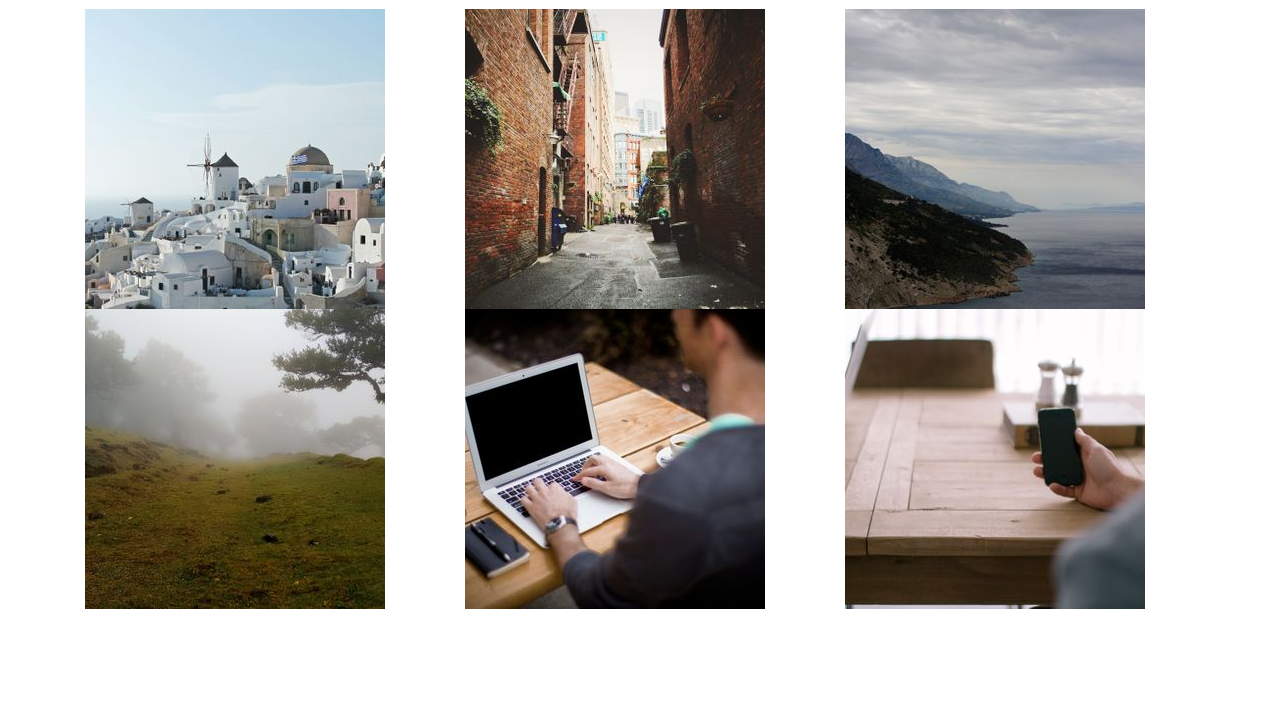
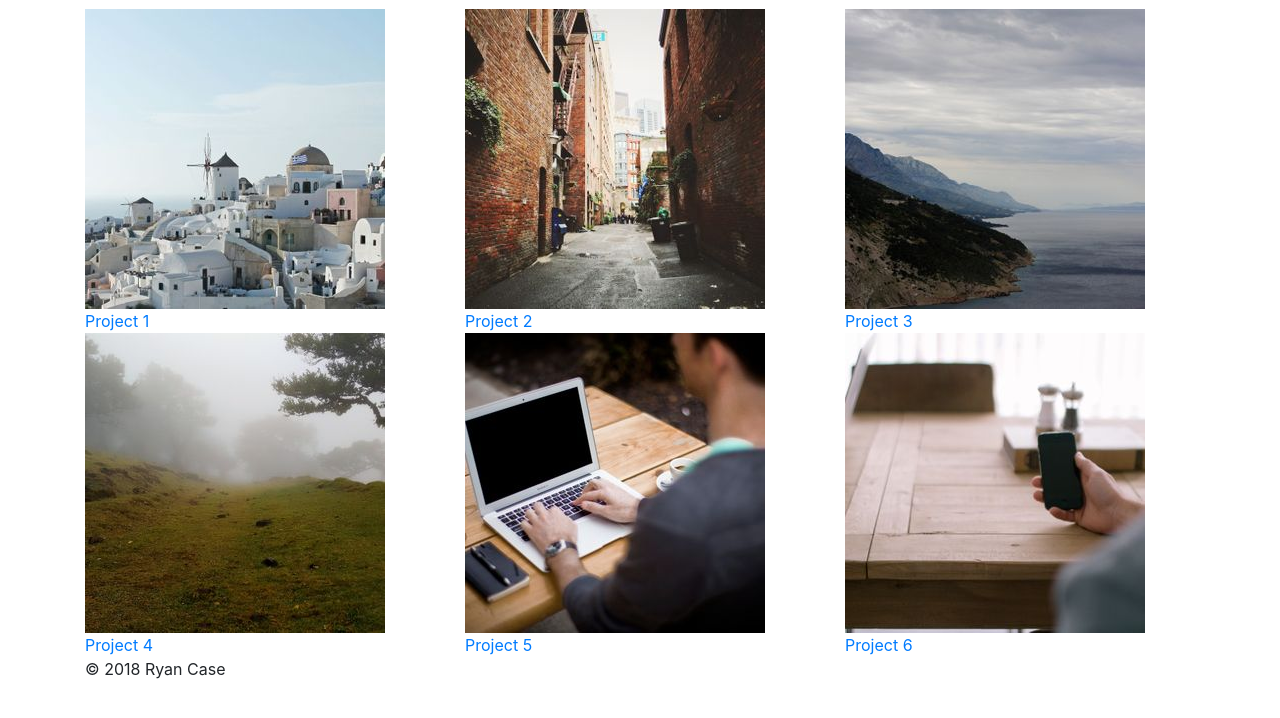
Before and after one commit to Ryan-T-Case/Bootstrap-Portfolio, a plain HTML site: page portfolio.html in a window 1280 px wide. Shown: the part 62-780 px from the top of the page. Drawn offline with nearby package versions, Linux system fonts and the light colour scheme.

Commit message:
Fixed layout issue with portfolio. Added footer to page

```diff
--- a/portfolio.html
+++ b/portfolio.html
@@ -40,25 +40,46 @@
         <div class="row">
             <div class="col-xs-12 col-md-6 col-lg-4">
                 <img src="assets/images/placeholder-1.jpg" alt="Placeholder 1">
+                <div class="text-block">
+                    <a href="#">Project 1</a>
+                </div>
             </div>
             <div class="col-xs-12 col-md-6 col-lg-4">
                 <img src="assets/images/placeholder-2.jpg" alt="Placeholder 2">
+                <div class="text-block">
+                    <a href="#">Project 2</a>
+                </div>
             </div>
             <div class="col-xs-12 col-md-6 col-lg-4">
                 <img src="assets/images/placeholder-3.jpg" alt="Placeholder 3">
+                <div class="text-block">
+                    <a href="#">Project 3</a>
                 </div>
             </div>
-            <div class="row">
             <div class="col-xs-12 col-md-6 col-lg-4">
                     <img src="assets/images/placeholder-4.jpg" alt="Placeholder 4">
+                    <div class="text-block">
+                        <a href="#">Project 4</a>
+                    </div>
             </div>
             <div class="col-xs-12 col-md-6 col-lg-4">
                 <img src="assets/images/placeholder-5.jpg" alt="Placeholder 5">
+                <div class="text-block">
+                    <a href="#">Project 5</a>
+                </div>
             </div>
             <div class="col-xs-12 col-md-6 col-lg-4">
                 <img src="assets/images/placeholder-6.jpg" alt="Placeholder 6">
+                <div class="text-block">
+                    <a href="#">Project 6</a>
                 </div>
             </div>
         </div>
+    </div>
+    <footer class="footer">
+        <div class="container">
+            <span>© 2018 Ryan Case</span>
+        </div>
+    </footer>
 </body>
 </html>
```
Also changed, not shown: index.html (+2 -1 lines). Lines whose indentation alone changed are shown as unchanged.
